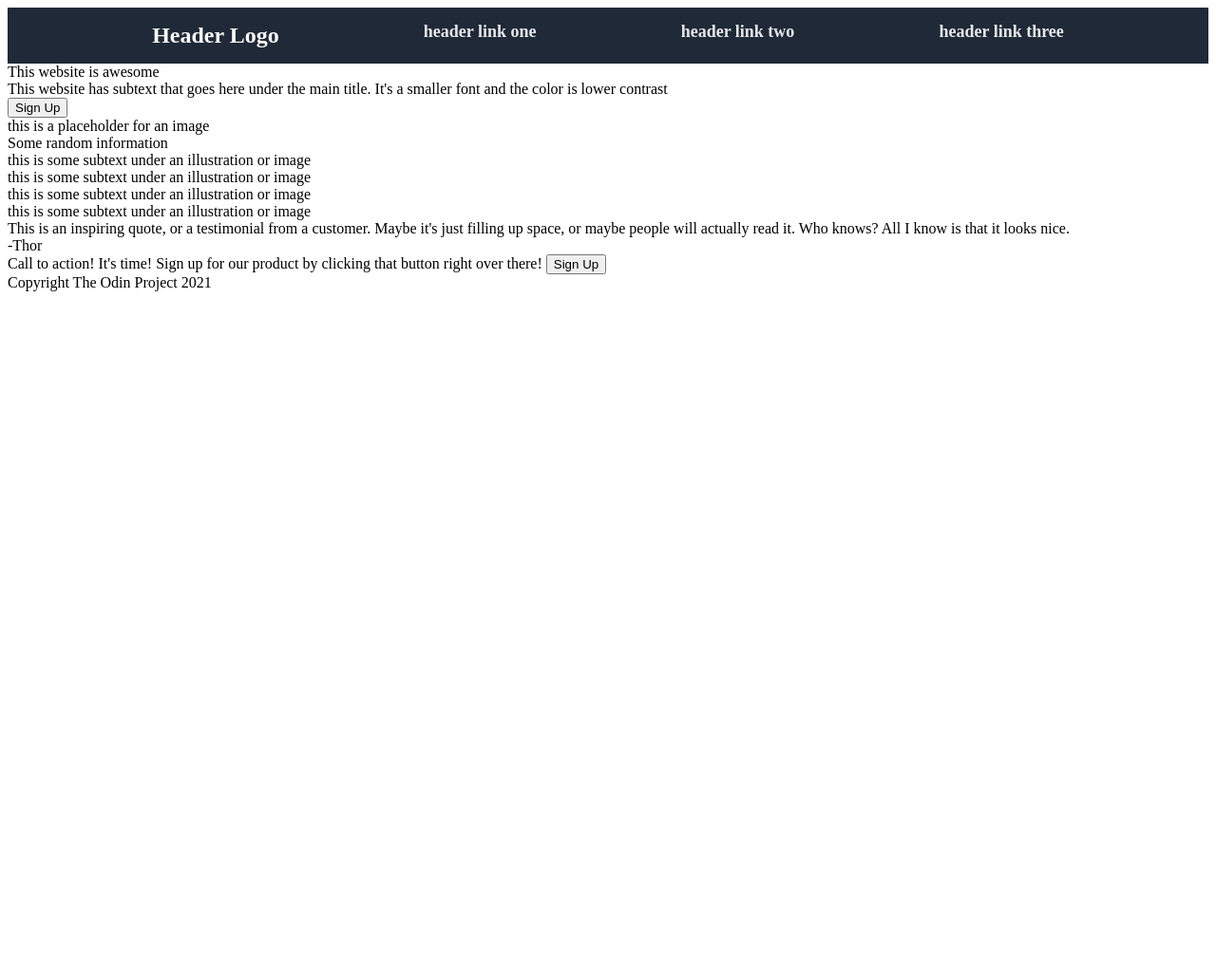
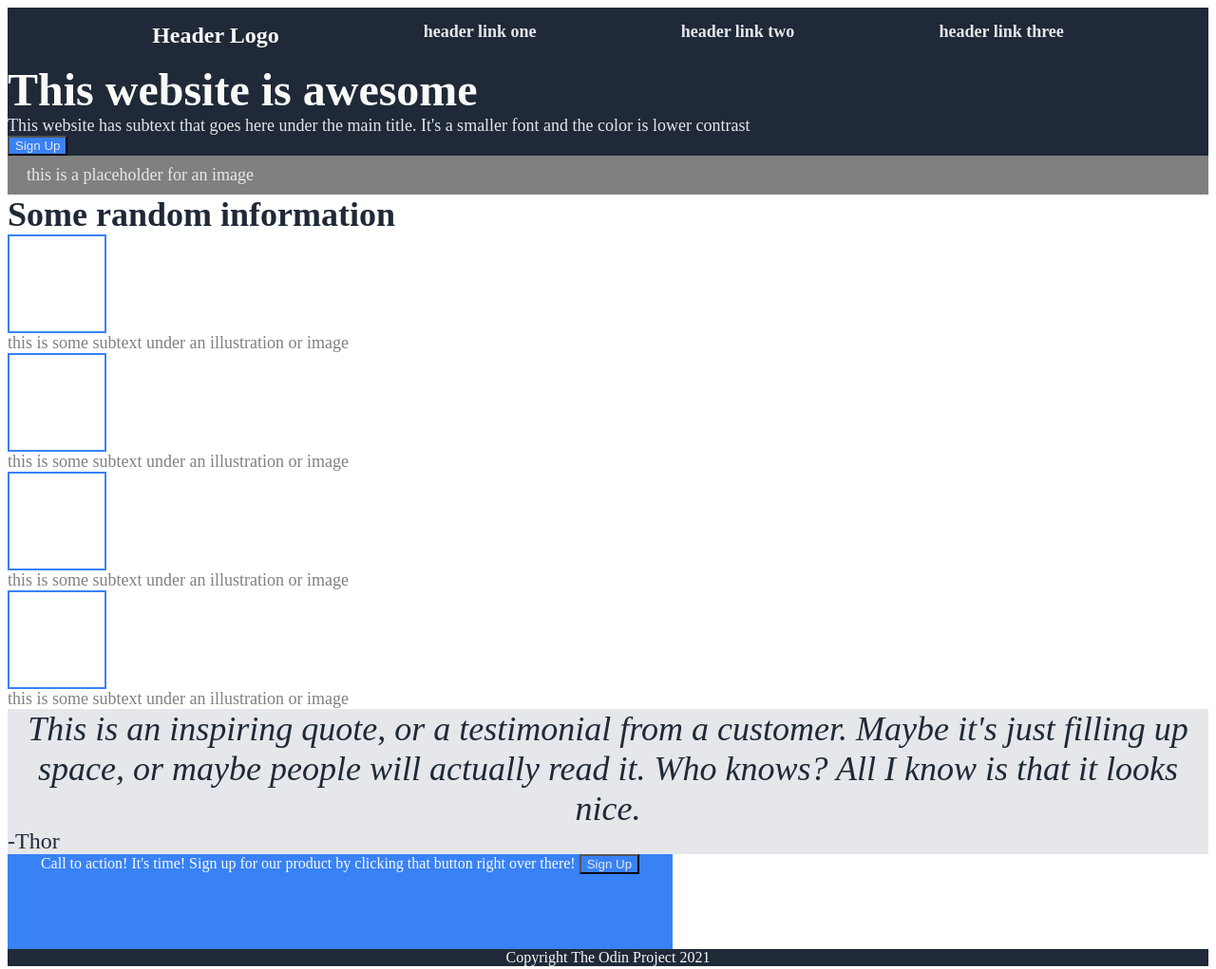
Before and after one commit to YassirAC/landing-page, a plain HTML site: page index.html in a window 1280 px wide. Shown: the whole page at 95% size. Before the commit the page ends 800 px from the top, so only its background shows below. Drawn offline with Linux system fonts and the light colour scheme.

Commit message:
Add styling to entire page without completing positioning

```diff
--- a/style.css
+++ b/style.css
@@ -14,3 +14,86 @@ h2{
     color: #E5E7EB;
     font-size: 18px;
 }
+
+.container1{
+    background-color: #1f2937;
+}
+
+.intro{
+    font-size: 48px;
+    font-weight: bolder;
+    color: #F9FAF8;
+}
+
+.info{
+    color: #E5E7EB;
+    font-size: 18px;
+}
+
+button{
+    background-color: #3882F6;
+    color: #E5E7EB;
+}
+
+.placeholder{
+    color: #E5E7EB;
+    font-size: 18px;
+    padding: 10px 20px;
+    background-color: grey;
+}
+
+.container2{
+    background-color: white;
+}
+
+.subtitle{
+    font-size: 36px;
+    font-weight: bolder;
+    color: #1f2937;
+}
+
+.box{
+    height: 100px;
+    width: 100px;
+    border: 2px solid #3882F6;
+}
+
+.subtext{
+    color: grey;
+    font-size: 18px;
+}
+
+.container3{
+    background-color: #E5E7EB;
+}
+
+.quote{
+    font-size: 36px;
+    color: #1f2937;
+    font-style: italic;
+    text-align: center;
+}
+
+.author{
+    font-size: 24px;
+    color: #1f2937;
+}
+
+.container4{
+    background-color: white;
+}
+
+.advert{
+    width: 700px;
+    height: 100px;
+    background-color:#3882F6;
+    text-align: center;
+    color: #F9FAF8;
+}
+
+.footer{
+    background-color: #1f2937;
+    color: #F9FAF8;
+    font-size: 16px;
+    text-align: center;
+}
```
